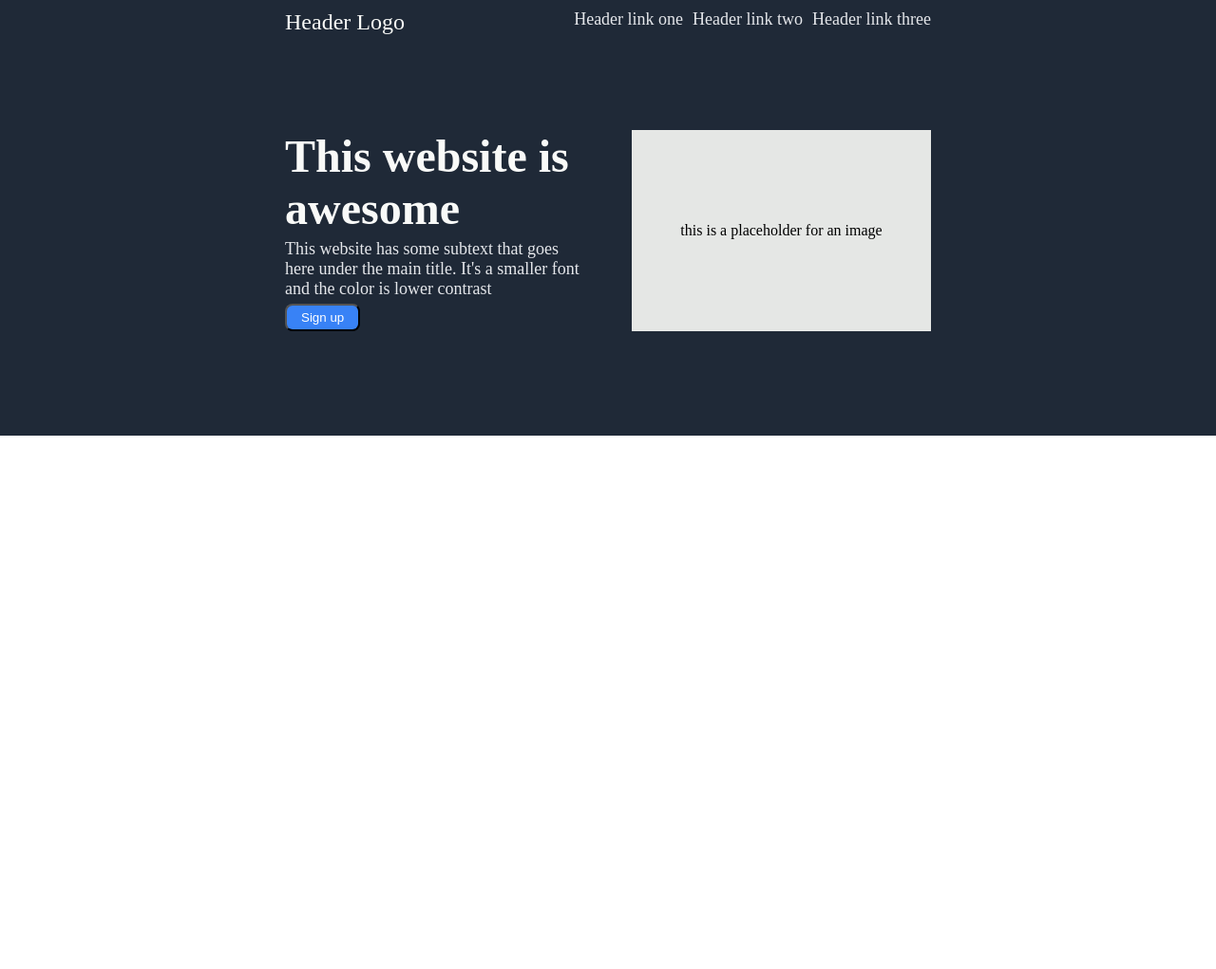
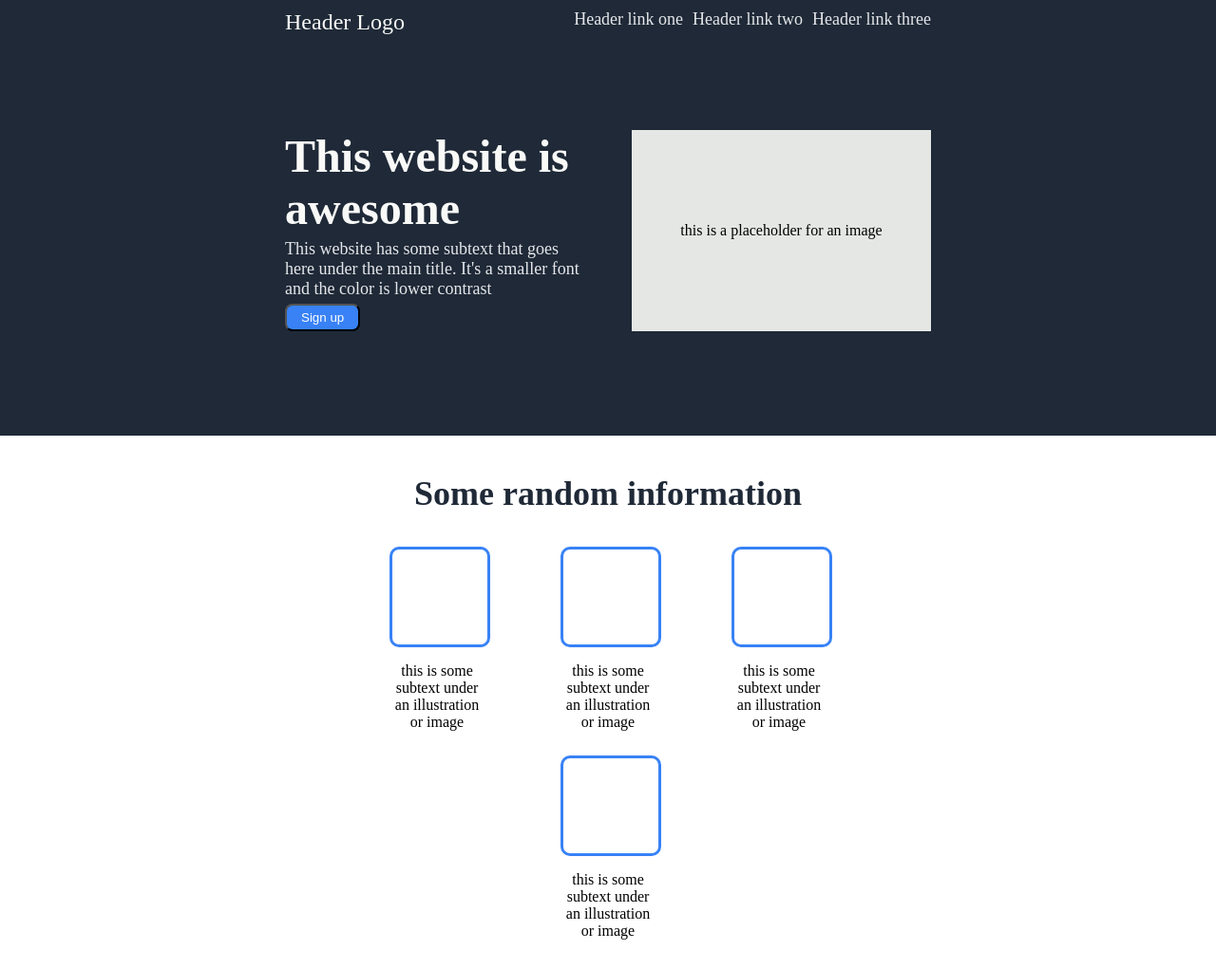
Before and after one commit to megosaint/odin-landing-page, a plain HTML site: page index.html in a window 1280 px wide. Shown: the whole page at 95% size. Before the commit the page ends 800 px from the top, so only its background shows below. Drawn offline with Linux system fonts and the light colour scheme.

Commit message:
Add main content section

```diff
--- a/index.html
+++ b/index.html
@@ -23,7 +23,28 @@
                     <p>This website has some subtext that goes here under the main title. It's a smaller font and the color is lower contrast</p>
                     <button>Sign up</button>
                 </div>
-                <div class="header-image"><p>this is a placeholder for an image</p><div>
+                <div class="header-image"><p>this is a placeholder for an image</p></div>
+            </div>
+        </div>
+        <div class="main">
+            <h2>Some random information</h2>
+            <div class="main-nav">
+                <div class="main-content">
+                    <div class="main-content-img"></div>
+                    <p>this is some subtext under an illustration or image</p>
+                </div>
+                <div class="main-content">
+                    <div class="main-content-img"></div>
+                    <p>this is some subtext under an illustration or image</p>
+                </div>
+                <div class="main-content">
+                    <div class="main-content-img"></div>
+                    <p>this is some subtext under an illustration or image</p>
+                </div>
+                <div class="main-content">
+                    <div class="main-content-img"></div>
+                    <p>this is some subtext under an illustration or image</p>
+                </div>
             </div>
         </div>
     </body>
--- a/style.css
+++ b/style.css
@@ -76,3 +76,36 @@ button {
 .header-main-text p {
     margin: 5px 0px;
 }
+
+.main {
+    display: flex;
+    flex-direction: column;
+    padding: 10px 300px;
+    text-align: center;
+}
+
+h2 {
+    font-size: 36px;
+    font-weight: 800;
+    color: #1f2937;
+}
+
+.main-nav {
+    display: flex;
+    justify-content: center;
+    flex-wrap: wrap;
+    text-align: center;
+
+}
+
+.main-content-img {
+    width: 100px;
+    height: 100px;
+    border: #3882f6 solid;
+    border-radius: 10px;
+}
+
+.main-content {
+    width: 100px;
+    margin: 5px 40px;
+}
```
